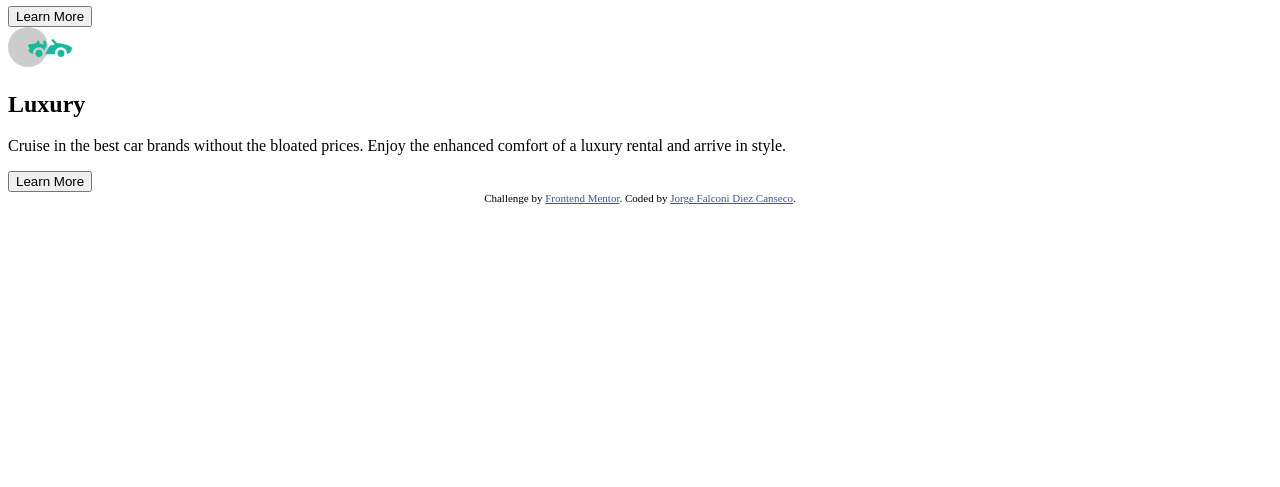
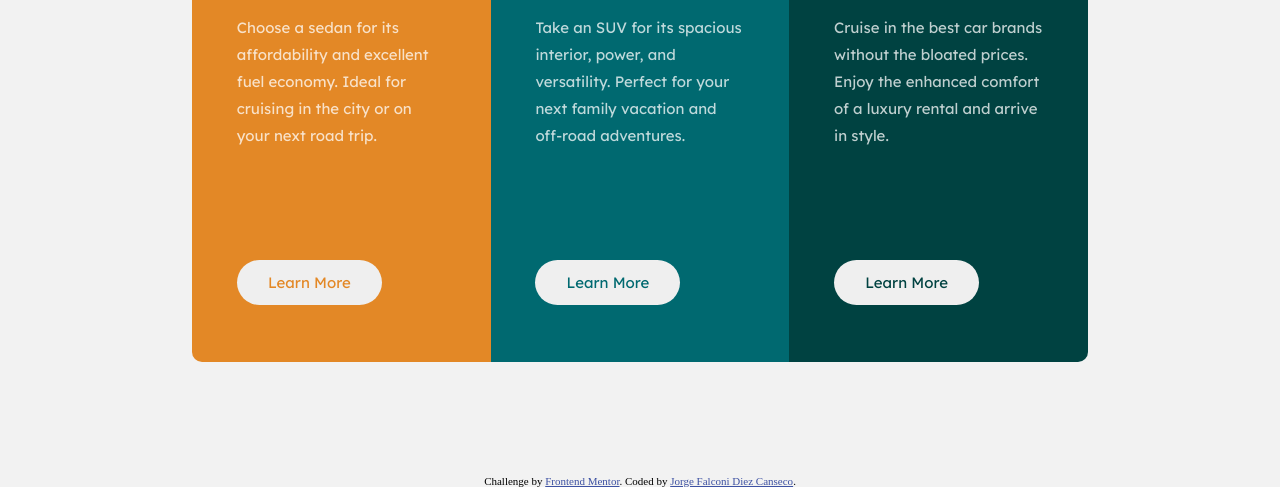
Before and after one commit to jfalconidc/Frontend-Mentor--3-column-preview-card-component-main, a plain HTML site: page index.html in a window 1280 px wide. Shown: the part 313-800 px from the top of the page. Drawn offline with Linux system fonts and the light colour scheme.

Commit message:
Se agrego estilos y se finalizo el desarrollo

```diff
--- a/index.html
+++ b/index.html
@@ -1,11 +1,15 @@
 <!DOCTYPE html>
 <html lang="en">
 <head>
-  <meta charset="UTF-8">
-  <meta name="viewport" content="width=device-width, initial-scale=1.0"> <!-- displays site properly based on user's device -->
+  <meta charset="UTF-8" />
+  <meta name="viewport" content="width=device-width, initial-scale=1.0" /> <!-- displays site properly based on user's device -->
 
-  <link rel="icon" type="image/png" sizes="32x32" href="./images/favicon-32x32.png">
-
+  <link rel="icon" type="image/png" sizes="32x32" href="./images/favicon-32x32.png" />
+  <link rel="stylesheet" href="/styles/style.css" />
+  <link rel="preconnect" href="https://fonts.googleapis.com">
+  <link rel="preconnect" href="https://fonts.gstatic.com" crossorigin>
+  <link href="https://fonts.googleapis.com/css2?family=Big+Shoulders+Display:wght@100..900&family=Hanken+Grotesk:ital,wght@0,100..900;1,100..900&family=Red+Hat+Display:ital,wght@0,300..900;1,300..900&display=swap" rel="stylesheet">
+  <link href="https://fonts.googleapis.com/css2?family=Big+Shoulders+Display:wght@100..900&family=Hanken+Grotesk:ital,wght@0,100..900;1,100..900&family=Lexend+Deca:wght@100..900&family=Red+Hat+Display:ital,wght@0,300..900;1,300..900&display=swap" rel="stylesheet">
   <title>Frontend Mentor | 3-column preview card component</title>
 
   <!-- Feel free to remove these styles or customise in your own stylesheet 👍 -->
@@ -17,25 +21,31 @@
 <body>
   <div class="container">
     <div class="content1">
+        <div class="sedan">
           <img src="/images/icon-sedans.svg" alt="Sedan" />
           <h2>Sedans</h2>
           <p>Choose a sedan for its affordability and excellent fuel economy. Ideal for cruising in the city
             or on your next road trip.</p>
           <input type="button" value="Learn More" />
         </div>
+    </div>
     <div class="content2">
+      <div class="suv">
         <img src="/images/icon-suvs.svg" alt="Suv" />
         <h2>SUVs</h2>
         <p>Take an SUV for its spacious interior, power, and versatility. Perfect for your next family vacation
           and off-road adventures.</p>
         <input type="button" value="Learn More" />
       </div>
+    </div>
     <div class="content3">
+      <div class="luxury">
         <img src="/images/icon-luxury.svg" alt="Luxury" />
         <h2>Luxury</h2>
         <p>Cruise in the best car brands without the bloated prices. Enjoy the enhanced comfort of a luxury
           rental and arrive in style.</p>
         <input type="button" value="Learn More" />
+      </div>
     </div>
   </div>
   <div class="attribution">
--- /dev/null
+++ b/styles/style.css
@@ -0,0 +1,105 @@
+* {
+    margin: 0;
+    padding: 0;
+    box-sizing: border-box;
+}
+
+body {
+    width: 100%;
+    height: 800px;
+    background-color: hsl(0, 0%, 95%);
+    position: relative;
+    display: flex;
+    flex-direction: column-reverse;
+}
+
+.container {
+    width: 70%;
+    height: 550px;
+    position: absolute;
+    top: 50%;
+    left: 50%;
+    margin-top: -275px;
+    margin-left: -35%;
+    display: flex;
+}
+
+.content1, .content2, .content3 {
+    width: 33.33%;
+    height: 550px;
+    position: relative;
+}
+
+.content1 {
+    background-color: hsl(31, 77%, 52%);
+    border-top-left-radius: 10px;
+    border-bottom-left-radius: 10px;
+}
+
+.content2 {
+    background-color: hsl(184, 100%, 22%);
+}
+
+.content3 {
+    background-color: hsl(179, 100%, 13%);
+    border-top-right-radius: 10px;
+    border-bottom-right-radius: 10px;
+}
+
+.sedan, .suv, .luxury {
+    width: 70%;
+    height: 450px;
+    position: absolute;
+    top: 50%;
+    left: 50%;
+    margin-top: -225px;
+    margin-left: -35%;
+}
+
+.sedan h2, .suv h2, .luxury h2 {
+  font-family: "Big Shoulders Display", sans-serif;
+  font-optical-sizing: auto;
+  font-weight: 700;
+  font-style: normal;
+  text-transform: uppercase;
+  color: hsl(0, 0%, 95%);
+  font-size: 40px;
+  margin-top: 30px;
+}
+
+.sedan p, .suv p, .luxury p {
+  font-family: "Lexend Deca", sans-serif;
+  font-optical-sizing: auto;
+  font-weight: 400;
+  font-style: normal;
+  font-size: 15px;
+  width: 100%;
+  color: hsla(0, 0%, 100%, 0.75);
+  margin-top: 30px;
+  line-height: 1.8;
+}
+
+.sedan input, .suv input, .luxury input {
+    width: 145px;
+    height: 45px;
+    border-radius: 30px;
+    border: none;
+    margin-top: 53%;
+    font-family: "Lexend Deca", sans-serif;
+    font-optical-sizing: auto;
+    font-weight: 400;
+    font-style: normal;
+    font-size: 15px;
+}
+
+.sedan input {
+    color: hsl(31, 77%, 52%);
+}
+
+.suv input {
+    color: hsl(184, 100%, 22%);
+}
+
+.luxury input {
+    color: hsl(179, 100%, 13%);
+}
```
Lines whose indentation alone changed are shown as unchanged.
